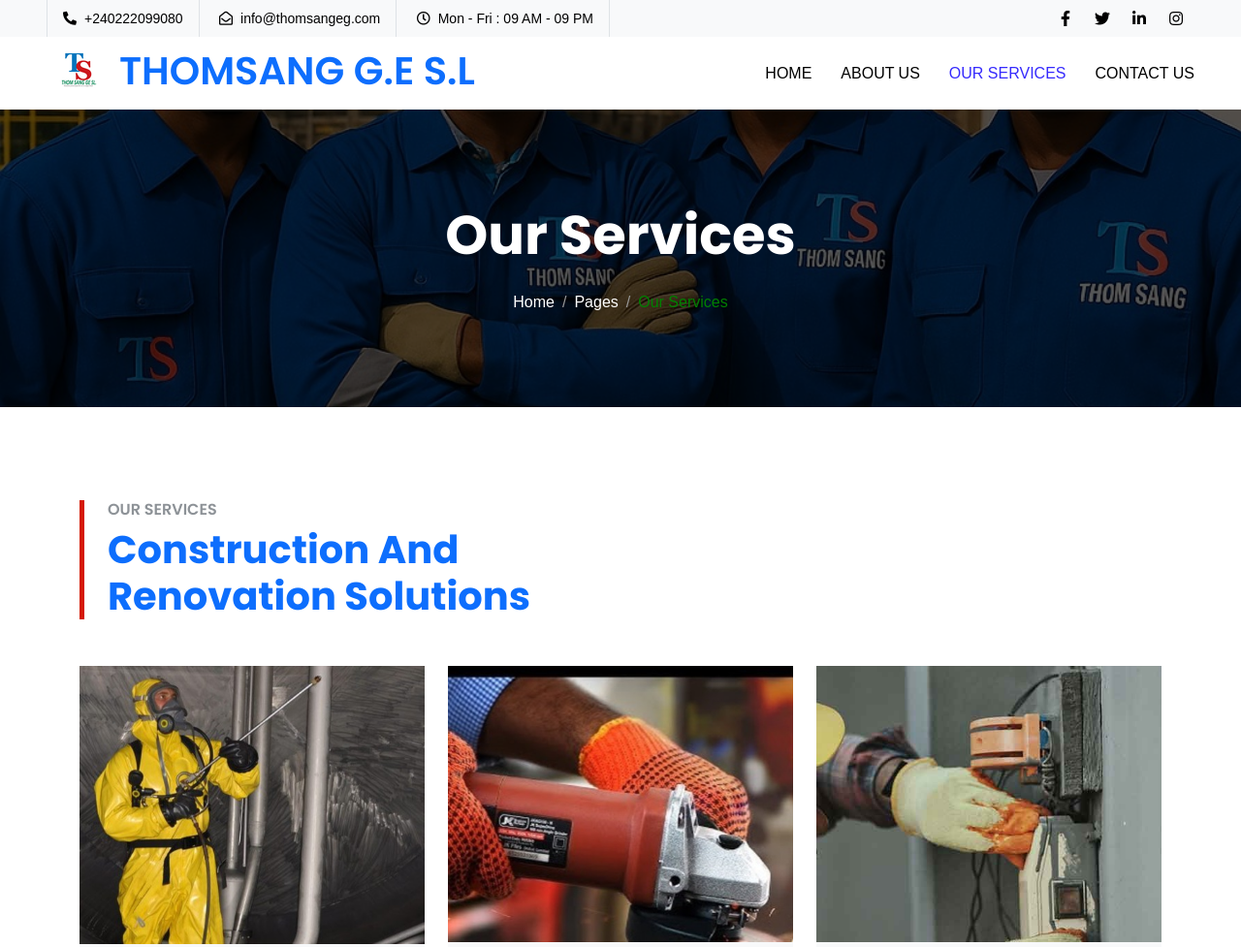
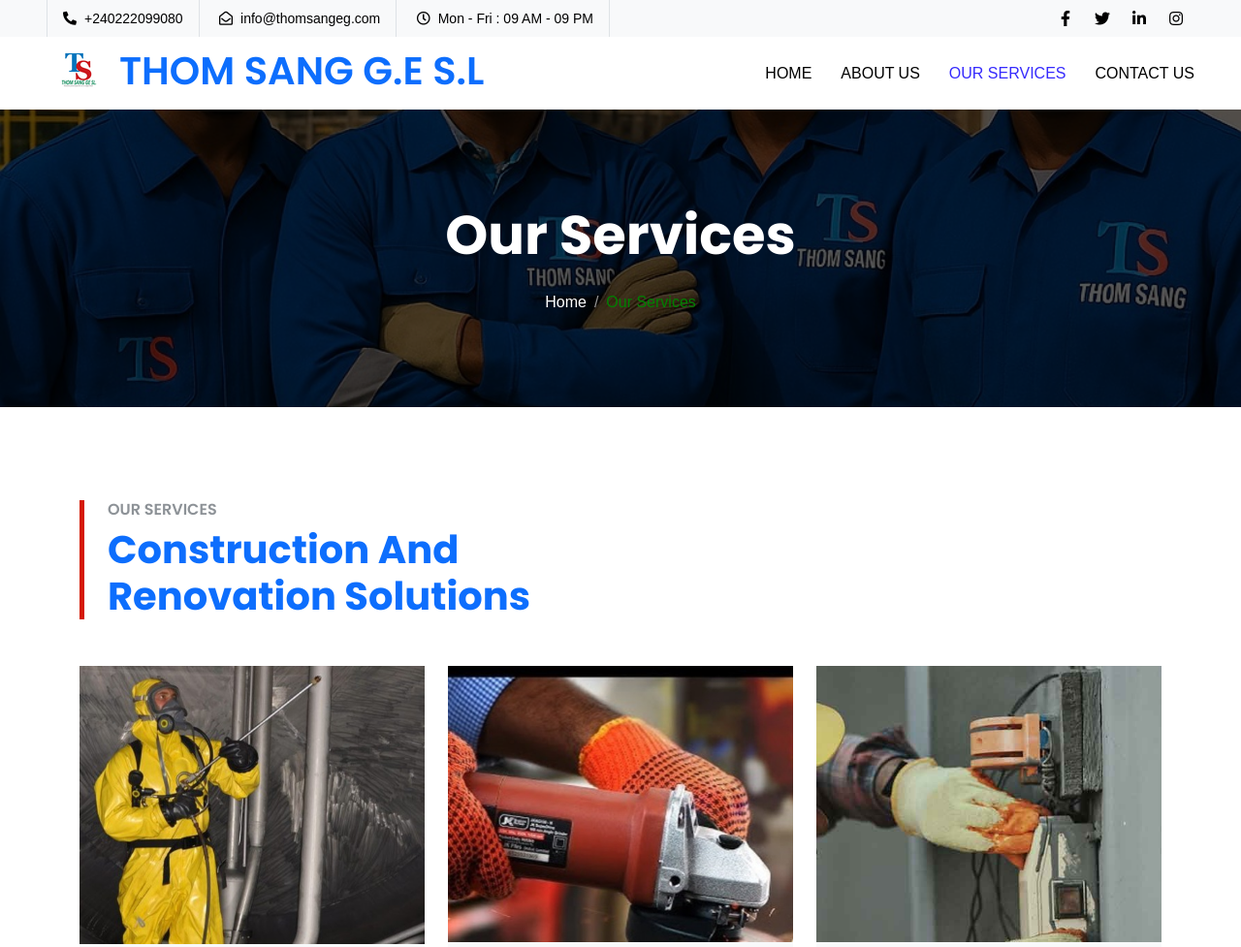
Before and after one commit to Jeremias-Cyborg/Thomsangeg, a website: page public/service.html in a window 1280 px wide. Shown: the top 977 px of the page at 97% size. Drawn offline with nearby package versions, Linux system fonts and the light colour scheme.

Commit message:
html modifications

```diff
--- a/public/service.html
+++ b/public/service.html
@@ -67,7 +67,7 @@
     <!-- Navbar Start -->
     <nav class="navbar navbar-expand-lg bg-white navbar-light sticky-top px-4 px-lg-5 py-lg-0">
         <a href="index.html" class="navbar-brand d-flex align-items-center">
-            <h1 class="m-0"><i class=""><img src="img/icon.png" alt="" srcset="" style="margin-right: 10PX;"></i>THOMSANG G.E S.L</h1>
+            <h1 class="m-0"><i class=""><img src="img/icon.png" alt="" srcset="" style="margin-right: 10PX;"></i>THOM SANG G.E S.L</h1>
         </a>
         <button type="button" class="navbar-toggler" data-bs-toggle="collapse" data-bs-target="#navbarCollapse">
             <span class="navbar-toggler-icon"></span>
@@ -77,16 +77,6 @@
                 <a href="index.html" class="nav-item nav-link">Home</a>
                 <a href="about.html" class="nav-item nav-link">About Us</a>
                 <a href="service.html" class="nav-item nav-link active">Our Services</a>
-                <!--div class="nav-item dropdown">
-                    <a href="#" class="nav-link dropdown-toggle" data-bs-toggle="dropdown">Pages</a>
-                    <div class="dropdown-menu bg-light m-0">
-                        <a href="feature.html" class="dropdown-item">Features</a>
-                        <a href="appointment.html" class="dropdown-item">Appointment</a>
-                        <a href="team.html" class="dropdown-item">Our Team</a>
-                        <a href="testimonial.html" class="dropdown-item">Testimonial</a>
-                        <a href="404.html" class="dropdown-item">404 Page</a>
-                    </div>
-                </div-->
                 <a href="contact.html" class="nav-item nav-link">Contact Us</a>
             </div>
         </div>
@@ -100,8 +90,8 @@
             <h1 class="display-4 text-white animated slideInDown mb-4">Our Services</h1>
             <nav aria-label="breadcrumb animated slideInDown">
                 <ol class="breadcrumb justify-content-center mb-0">
-                    <li class="breadcrumb-item"><a class="text-white" href="#">Home</a></li>
-                    <li class="breadcrumb-item"><a class="text-white" href="#">Pages</a></li>
+                    <li class="breadcrumb-item"><a class="text-white" href="/
+                    ">Home</a></li>
                     <li class="breadcrumb-item text-primary active" aria-current="page">Our Services</li>
                 </ol>
             </nav>
```
Also changed, not shown: public/about.html (+2 -13 lines), public/contact.html (+2 -3 lines).
